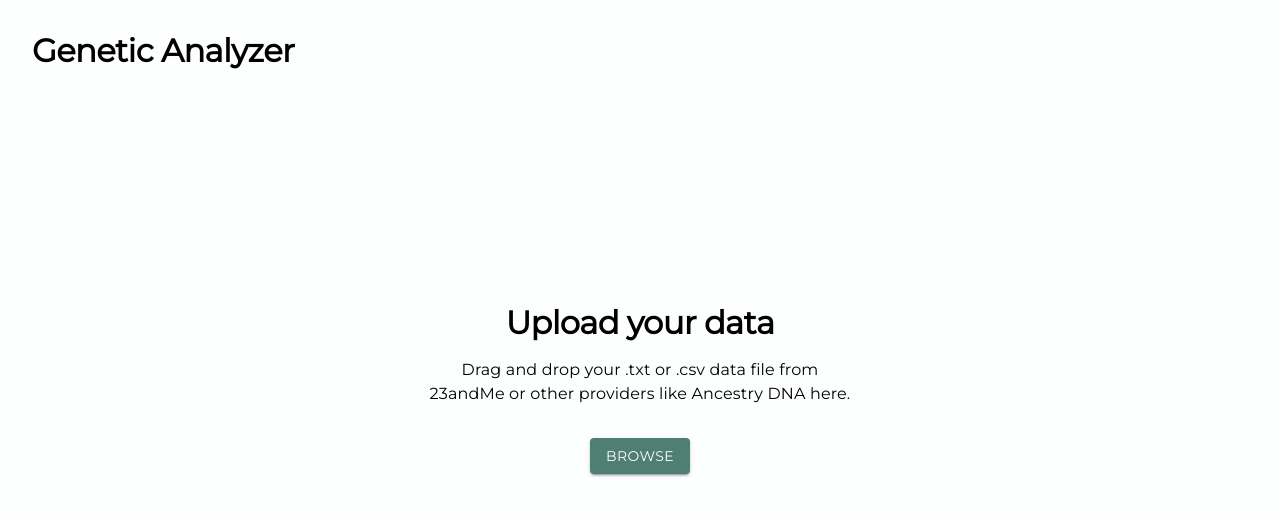
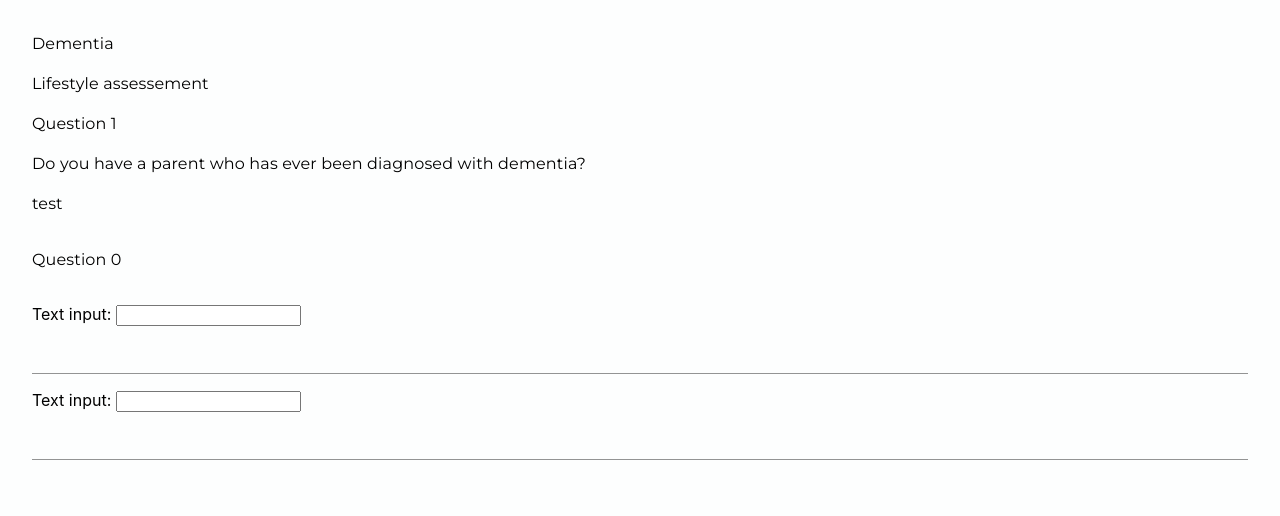
Before and after one commit to PatGousseau/alzheimers-prevention, a React (Create React App) app in the folder frontend/: page / in a window 1280 px wide. Shown: the top 516 px of the page. Built offline with nearby package versions, Linux system fonts and the light colour scheme.

Commit message:
initial survey commit

```diff
--- a/frontend/src/App.tsx
+++ b/frontend/src/App.tsx
@@ -9,6 +9,7 @@ import { Recommendation } from './pages/Recommendation';
 import { Routes, Route } from 'react-router-dom';
 import { Upload } from './pages/Upload';
 import { GeneProvider } from './context/geneContext';
+import { Survey } from './pages/Survey';
 
 
 function App() {
@@ -66,7 +67,8 @@ function App() {
       <GlobalStyles styles={{ body: { backgroundColor: "#FDFEFE" } }} />
       <GeneProvider>
         <Routes>
-          <Route path="/" element={<Upload />} />
+          <Route path="/" element={<Survey />} />
+          {/* <Route path="/" element={<Upload />} /> */}
           <Route path="/overview" element={<Overview />} />
           <Route path="/polygenic-risk-score" element={<PolygenicRiskScore />} />
           <Route path="/apoe-status" element={<APOEStatus />} />
--- /dev/null
+++ b/frontend/src/components/Question.tsx
@@ -0,0 +1,35 @@
+import { ButtonBase, Input, Stack, Typography } from "@mui/material";
+import { FC, ReactNode, useContext } from "react";
+import { ReactComponent as HappyFace } from "../assets/happy_face.svg";
+import { GeneContext } from "../context/geneContext";
+import { getColour } from "../utils/utils";
+import { CircularProgressbar } from "react-circular-progressbar";
+import "react-circular-progressbar/dist/styles.css";
+
+interface QuestionProps {
+  header: string;
+  subheader: string;
+  questionNum: number;
+  question: string;
+  children: ReactNode;
+}
+
+export const Question: FC<QuestionProps> = ({ header, subheader, questionNum, question, children }) => {
+
+  return (
+    <Stack
+      spacing={2}
+    >
+        <Typography>{header}</Typography>
+        <Typography>{subheader}</Typography>
+        <Typography>Question {questionNum}</Typography>
+        <Typography>{question}</Typography>
+        {children}
+        <label >
+        Text input: <input name="myInput" />
+      </label>
+  <Input>
+  </Input>
+    </Stack>
+  );
+};
--- /dev/null
+++ b/frontend/src/pages/Survey.tsx
@@ -0,0 +1,16 @@
+import { Alert, Button, CircularProgress, FormControl, FormControlLabel, FormLabel, Radio, RadioGroup, Stack, Typography } from "@mui/material";
+import axios from "axios";
+import { FC, useContext, useState } from "react";
+import { Question } from "../components/Question";
+
+
+export const Survey: FC = () => {
+
+
+  return (
+    <Stack sx={{ m: 4 }}>
+
+      <Question header={"Dementia"} subheader={"Lifestyle assessement"} questionNum={1} question={"Do you have a parent who has ever been diagnosed with dementia?"} children={<Question header={"test"} subheader={""} questionNum={0} question={""} children={undefined}/>}/>
+    </Stack>
+  );
+};
```
Also changed, not shown: frontend/src/components/MultipleChoiceInput.tsx (added, +33 -0 lines), frontend/src/context/surveyContext.tsx (added, +25 -0 lines).
